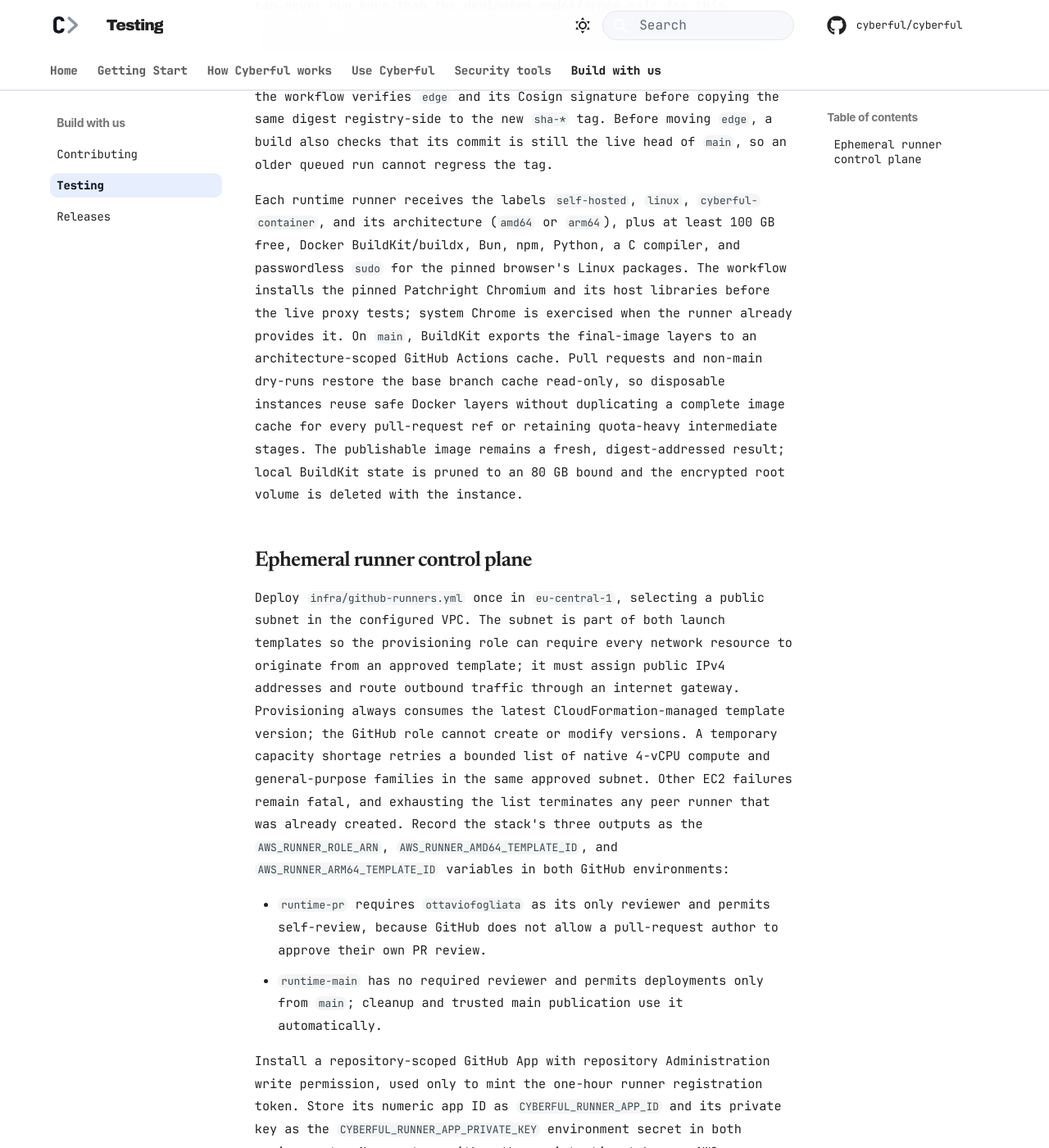
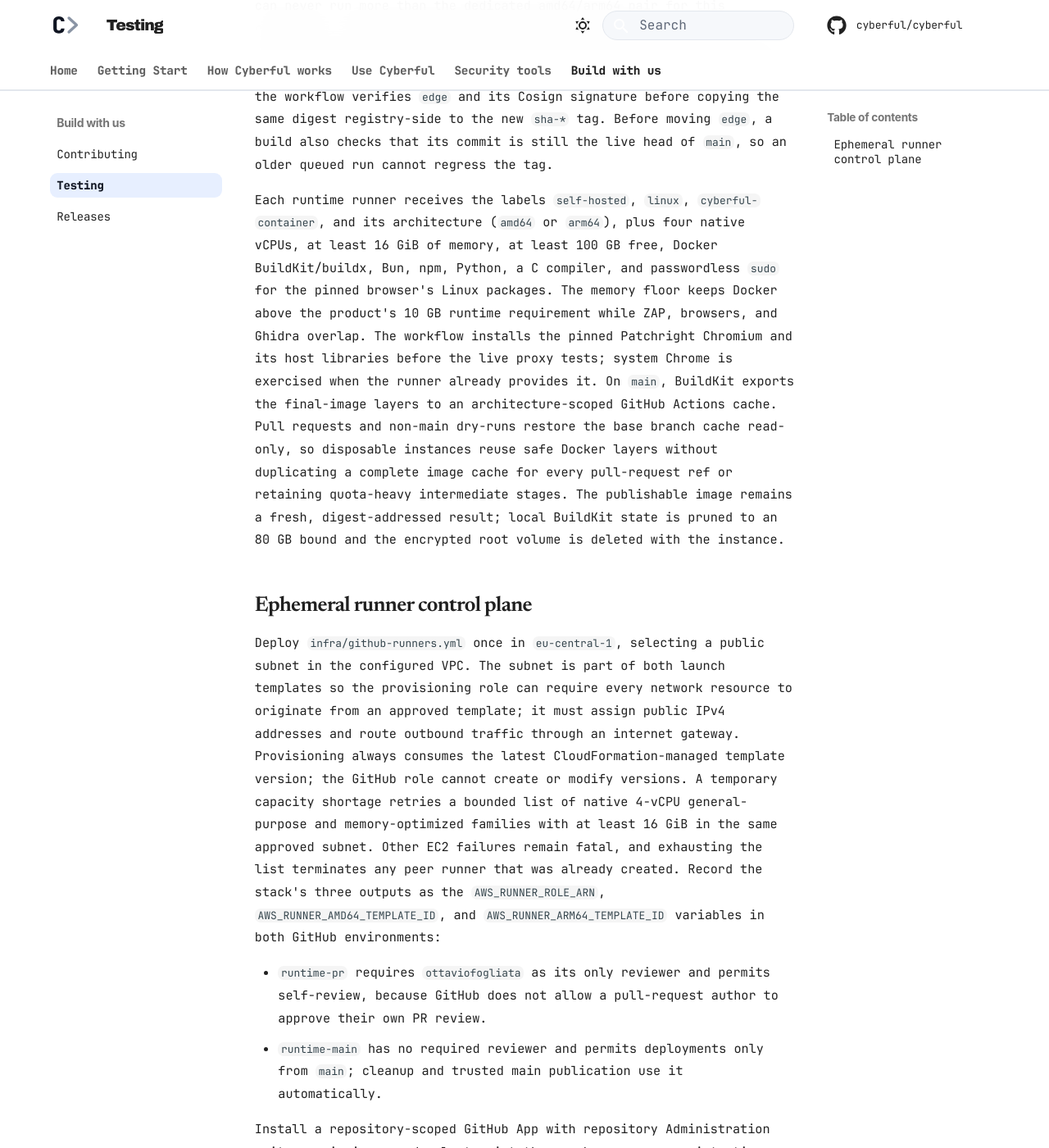
Before and after one commit to cyberful/cyberful, an MkDocs documentation site: the page built from docs/development/testing.md, in a window 1280 px wide and 1400 px high, scrolled down 1733 px. Shown: the whole window at 82% size. Built offline with MkDocs 1.6.1 and Material for MkDocs 9.7.7, drawn with Linux system fonts in a browser that asks for light colours; comment, search, counter and statistics services are not loaded.

Commit message:
fix(ci): provision runtime runners above memory floor

```diff
--- a/docs/development/testing.md
+++ b/docs/development/testing.md
@@ -25,11 +25,11 @@ GitHub CI runs `make typecheck test-bun test-python` and the strict documentatio
 
 All runtime runs share the `runtime-native` FIFO concurrency queue, so AWS can never run more than the dedicated amd64/arm64 pair for this repository. The OCI index stores its source commit, and the next run compares from that revision so a failed publication cannot make a later non-runtime commit copy a stale image. When no runtime boundary changed, the workflow verifies `edge` and its Cosign signature before copying the same digest registry-side to the new `sha-*` tag. Before moving `edge`, a build also checks that its commit is still the live head of `main`, so an older queued run cannot regress the tag.
 
-Each runtime runner receives the labels `self-hosted`, `linux`, `cyberful-container`, and its architecture (`amd64` or `arm64`), plus at least 100 GB free, Docker BuildKit/buildx, Bun, npm, Python, a C compiler, and passwordless `sudo` for the pinned browser's Linux packages. The workflow installs the pinned Patchright Chromium and its host libraries before the live proxy tests; system Chrome is exercised when the runner already provides it. On `main`, BuildKit exports the final-image layers to an architecture-scoped GitHub Actions cache. Pull requests and non-main dry-runs restore the base branch cache read-only, so disposable instances reuse safe Docker layers without duplicating a complete image cache for every pull-request ref or retaining quota-heavy intermediate stages. The publishable image remains a fresh, digest-addressed result; local BuildKit state is pruned to an 80 GB bound and the encrypted root volume is deleted with the instance.
+Each runtime runner receives the labels `self-hosted`, `linux`, `cyberful-container`, and its architecture (`amd64` or `arm64`), plus four native vCPUs, at least 16 GiB of memory, at least 100 GB free, Docker BuildKit/buildx, Bun, npm, Python, a C compiler, and passwordless `sudo` for the pinned browser's Linux packages. The memory floor keeps Docker above the product's 10 GB runtime requirement while ZAP, browsers, and Ghidra overlap. The workflow installs the pinned Patchright Chromium and its host libraries before the live proxy tests; system Chrome is exercised when the runner already provides it. On `main`, BuildKit exports the final-image layers to an architecture-scoped GitHub Actions cache. Pull requests and non-main dry-runs restore the base branch cache read-only, so disposable instances reuse safe Docker layers without duplicating a complete image cache for every pull-request ref or retaining quota-heavy intermediate stages. The publishable image remains a fresh, digest-addressed result; local BuildKit state is pruned to an 80 GB bound and the encrypted root volume is deleted with the instance.
 
 ## Ephemeral runner control plane
 
-Deploy `infra/github-runners.yml` once in `eu-central-1`, selecting a public subnet in the configured VPC. The subnet is part of both launch templates so the provisioning role can require every network resource to originate from an approved template; it must assign public IPv4 addresses and route outbound traffic through an internet gateway. Provisioning always consumes the latest CloudFormation-managed template version; the GitHub role cannot create or modify versions. A temporary capacity shortage retries a bounded list of native 4-vCPU compute and general-purpose families in the same approved subnet. Other EC2 failures remain fatal, and exhausting the list terminates any peer runner that was already created. Record the stack's three outputs as the `AWS_RUNNER_ROLE_ARN`, `AWS_RUNNER_AMD64_TEMPLATE_ID`, and `AWS_RUNNER_ARM64_TEMPLATE_ID` variables in both GitHub environments:
+Deploy `infra/github-runners.yml` once in `eu-central-1`, selecting a public subnet in the configured VPC. The subnet is part of both launch templates so the provisioning role can require every network resource to originate from an approved template; it must assign public IPv4 addresses and route outbound traffic through an internet gateway. Provisioning always consumes the latest CloudFormation-managed template version; the GitHub role cannot create or modify versions. A temporary capacity shortage retries a bounded list of native 4-vCPU general-purpose and memory-optimized families with at least 16 GiB in the same approved subnet. Other EC2 failures remain fatal, and exhausting the list terminates any peer runner that was already created. Record the stack's three outputs as the `AWS_RUNNER_ROLE_ARN`, `AWS_RUNNER_AMD64_TEMPLATE_ID`, and `AWS_RUNNER_ARM64_TEMPLATE_ID` variables in both GitHub environments:
 
 - `runtime-pr` requires `ottaviofogliata` as its only reviewer and permits self-review, because GitHub does not allow a pull-request author to approve their own PR review.
 - `runtime-main` has no required reviewer and permits deployments only from `main`; cleanup and trusted main publication use it automatically.
```
Also changed, not shown: .github/workflows/README.md, 2 other files.
